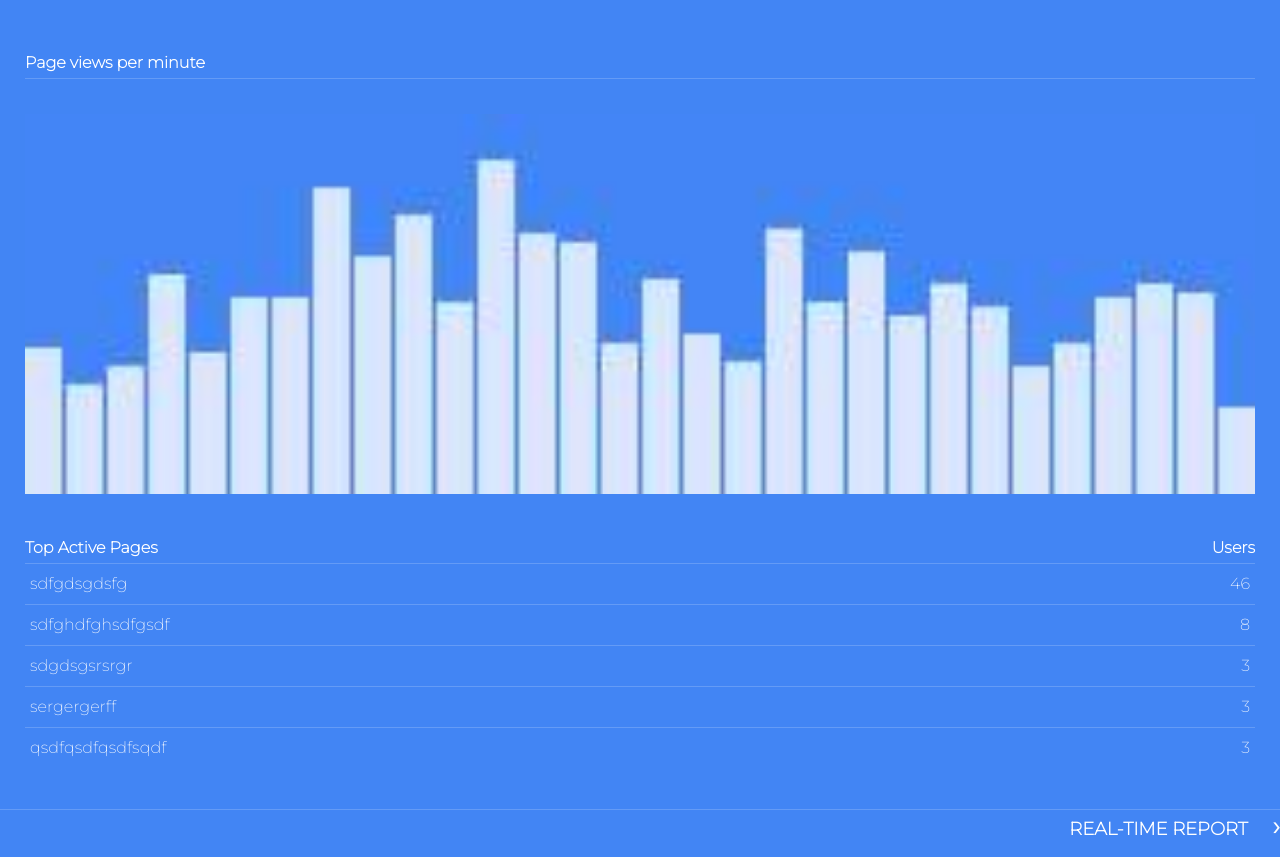
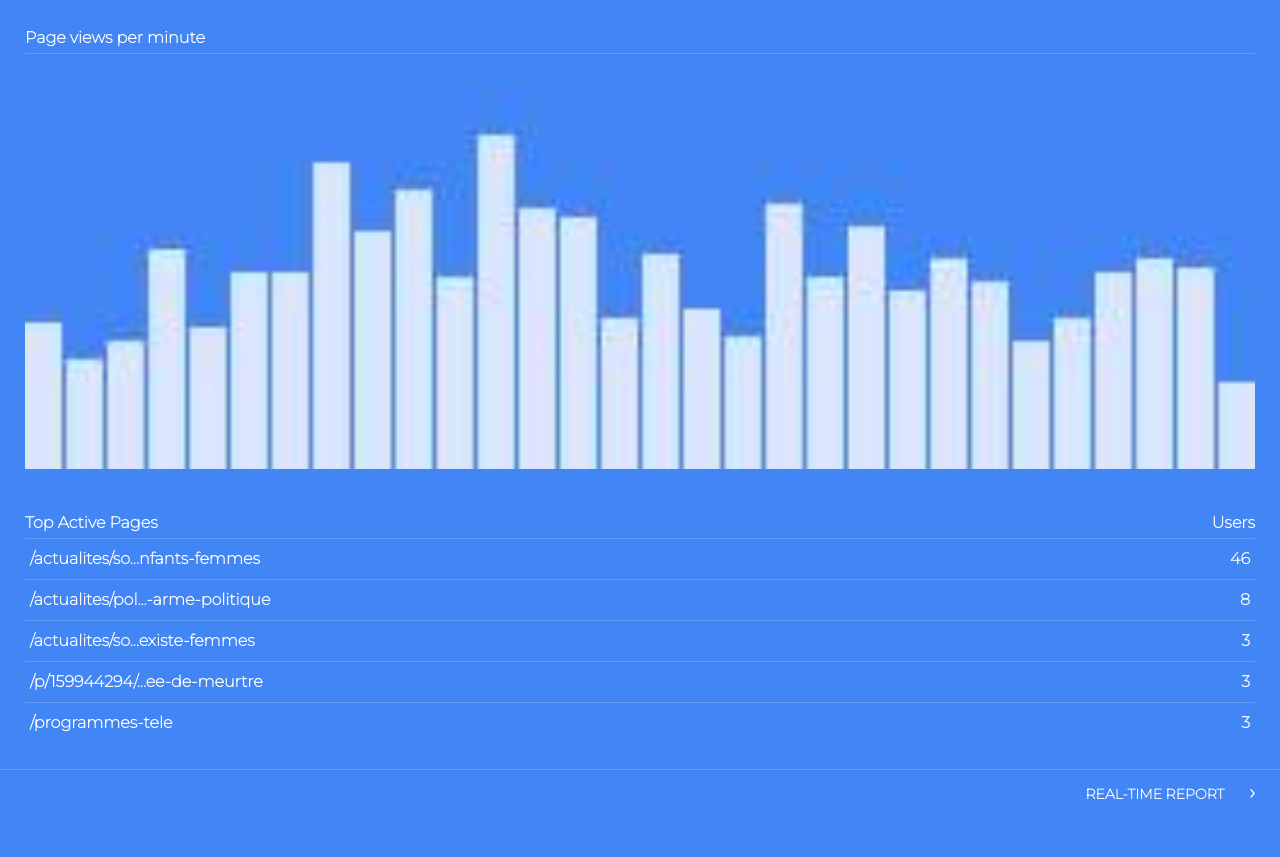
Before and after one commit to degenge/css-integration-mock-challenge, a plain HTML site: page interface2.html in a window 1280 px wide. Shown: the part 124-981 px from the top of the page. After the commit the page ends 928 px from the top, so only its background shows below. Drawn offline with Linux system fonts and the light colour scheme.

Commit message:
Final Interface2

```diff
--- a/interface2.css
+++ b/interface2.css
@@ -19,7 +19,7 @@ html, body {
 
 header{
     width: 100%;
-    padding: 25px
+    padding: 25px 25px 0 25px;
     /*border: 1px solid red;*/
 }
 
@@ -67,6 +67,7 @@ main table th:last-child, main table td:last-child {
 main table tbody tr {
     border-bottom: 1px solid #649bf6;
     line-height: 40px;
+    font-weight: bolder;
 }
 
 main table tbody tr:last-child
@@ -80,13 +81,13 @@ main table tbody tr td:first-child, main table tbody tr td:last-child {
 
 footer {
     width: 100%;
-    padding: 15px 0;
 }
 
 footer p {
+    padding: 10px 25px 0 0 ;
     border-top: 1px solid #649bf6;
     text-transform: uppercase;
-    font-size: 18px;
+    font-size: 14px;
     font-weight: bold;
     text-align: right;
 }
@@ -95,5 +96,5 @@ footer p::after {
     content: "\203A";
     padding-left: 25px;
     font-weight: bold;
-    font-size: 26px;
+    font-size: 20px;
 }
--- a/interface2.html
+++ b/interface2.html
@@ -28,23 +28,23 @@
             </thead>
             <tbody>
                 <tr>
-                    <td>sdfgdsgdsfg</td>
+                    <td>/actualites/so...nfants-femmes</td>
                     <td>46</td>
                 </tr>
                 <tr>
-                    <td>sdfghdfghsdfgsdf</td>
+                    <td>/actualites/pol...-arme-politique</td>
                     <td>8</td>
                 </tr>
                 <tr>
-                    <td>sdgdsgsrsrgr</td>
+                    <td>/actualites/so...existe-femmes</td>
                     <td>3</td>
                 </tr>
                 <tr>
-                    <td>sergergerff</td>
+                    <td>/p/159944294/...ee-de-meurtre</td>
                     <td>3</td>
                 </tr>
                 <tr>
-                    <td>qsdfqsdfqsdfsqdf</td>
+                    <td>/programmes-tele</td>
                     <td>3</td>
                 </tr>
             </tbody>
```
